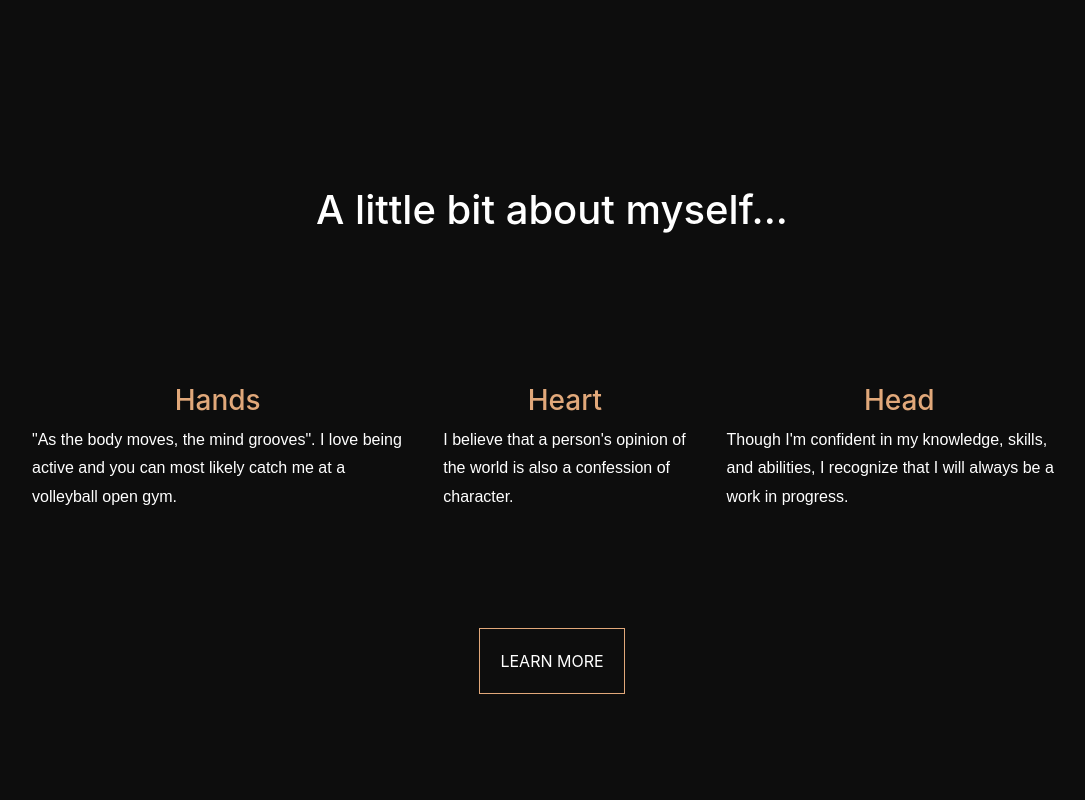
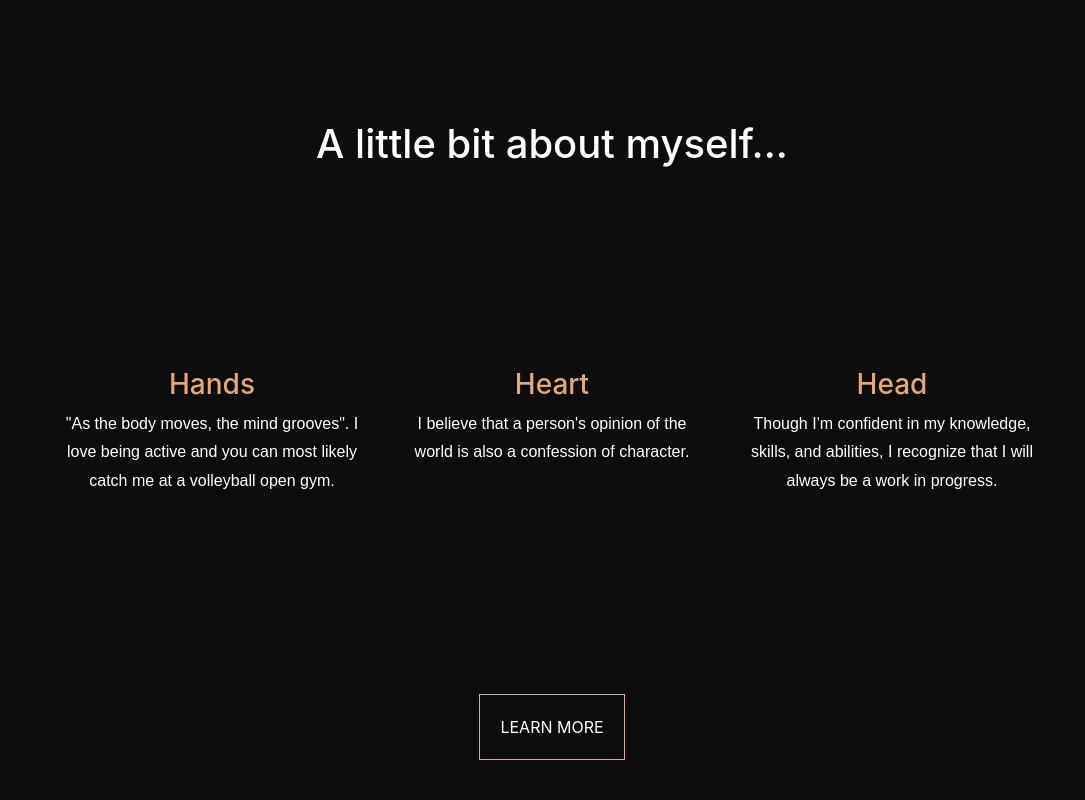
Before and after one commit to davidhk21/my-portfolio, a Next.js app: page / in a window 1280 px wide. Shown: the part 1300-2100 px from the top of the page, without its empty margins (88-1173 px from the left). Built offline with nearby package versions, Linux system fonts and the light colour scheme.

Commit message:
changed positionings in about myself section of homepage

```diff
--- a/styles/Home.module.css
+++ b/styles/Home.module.css
@@ -73,10 +73,13 @@
   flex-direction: column;
   justify-content: center;
   align-items: center;
+  position: relative;
 }
 
 .aboutMeTitle {
-  margin-bottom: 150px;
+  position: absolute;
+  margin: 0 auto;
+  top: 20vh;
 }
 
 .aboutMeInfoContainer {
@@ -95,6 +98,8 @@
   align-items: center;
   margin: 0 20px;
   max-width: 500px;
+  width: 300px;
+  text-align: center;
 }
 
 .aboutMeCategories {
@@ -109,7 +114,9 @@
   border: 1px solid #e1a87a;
   color: white;
   padding: 20px;
-  margin-top: 100px;
+  position: absolute;
+  margin: 0 auto;
+  bottom: 20vh;
 }
 .buttonLearnMore:hover {
   text-decoration: none;
```
